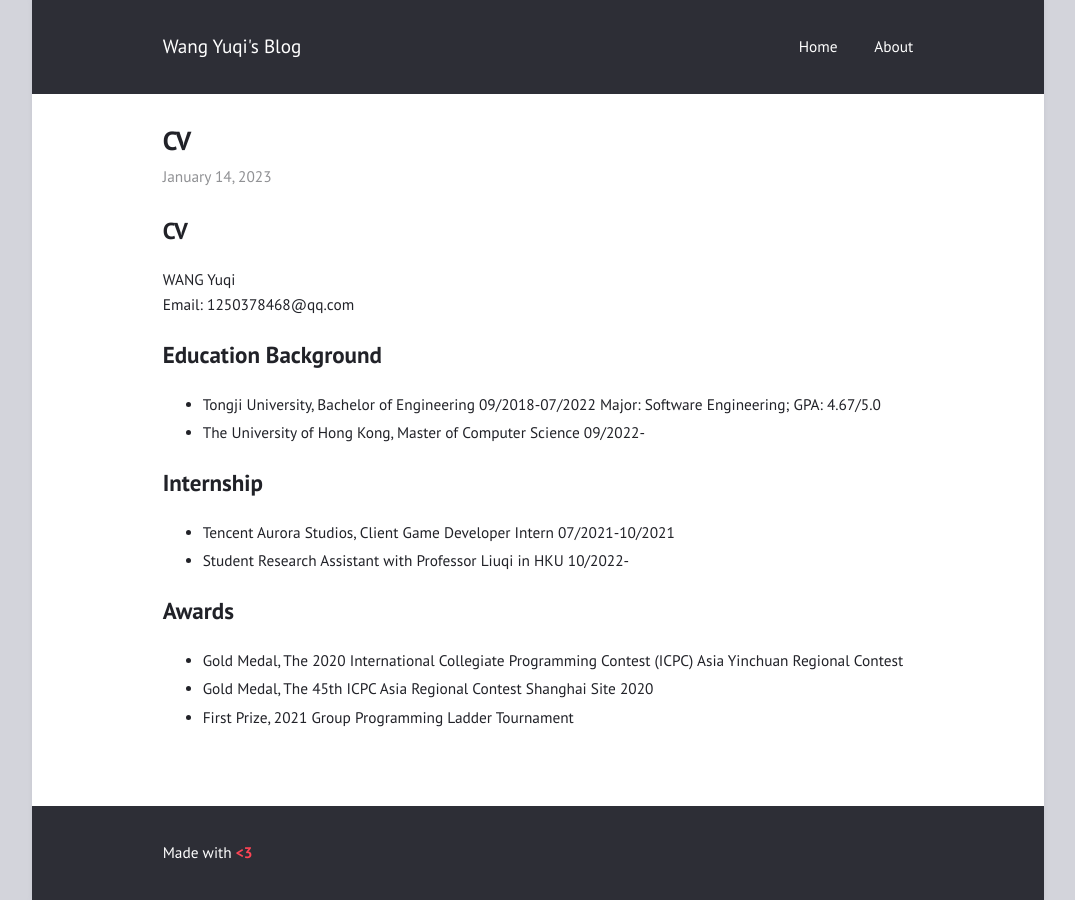
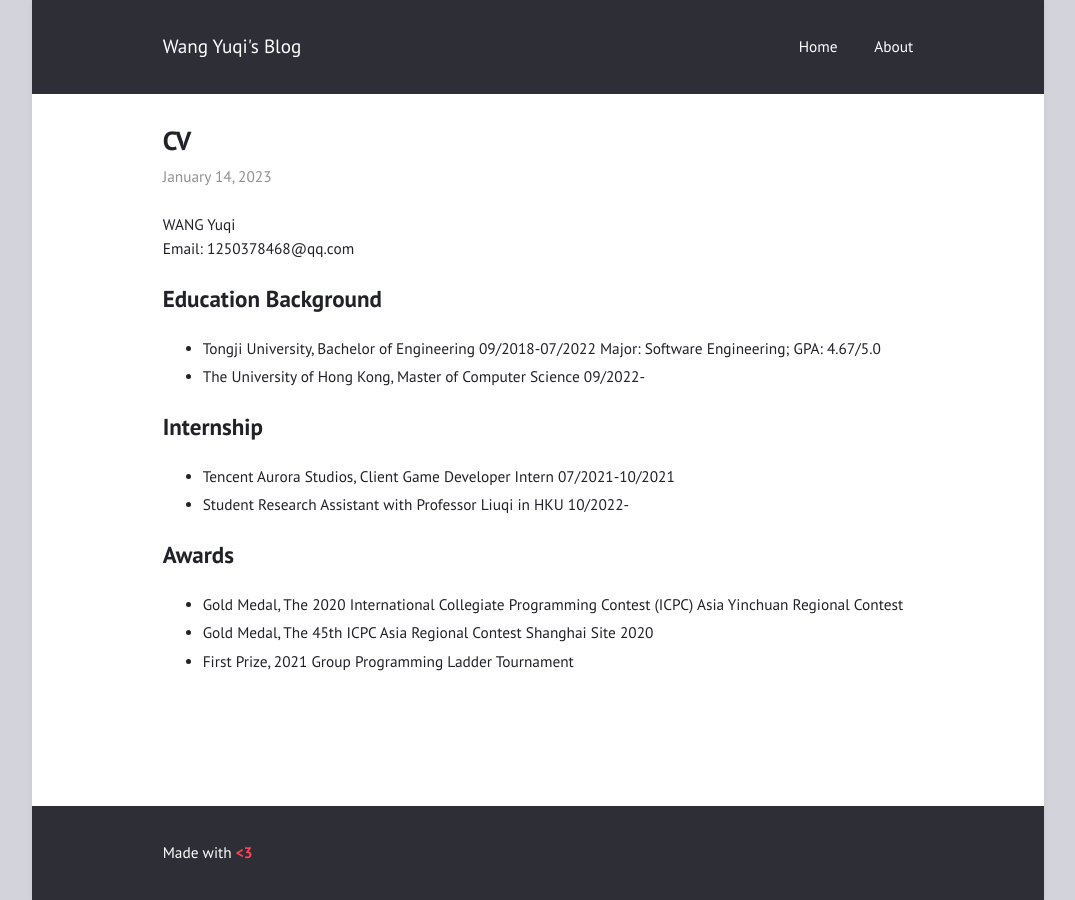
Before and after one commit to bugggggggg/bugggggggg.github.io, a Jekyll site: the page built from _posts/2023-01-14-CV.md, in a window 1280 px wide. Shown: the whole page, without its empty margins (102-1177 px from the left). Built offline with Jekyll 4.4.1, drawn with Linux system fonts in a browser that asks for light colours.

Commit message:
Update 2023-01-14-CV.md

```diff
--- a/_posts/2023-01-14-CV.md
+++ b/_posts/2023-01-14-CV.md
@@ -2,8 +2,6 @@
 title:  "CV"
 layout: post
 ---
-
-# CV
 
 WANG Yuqi<br/>
 Email: 1250378468@qq.com
```
